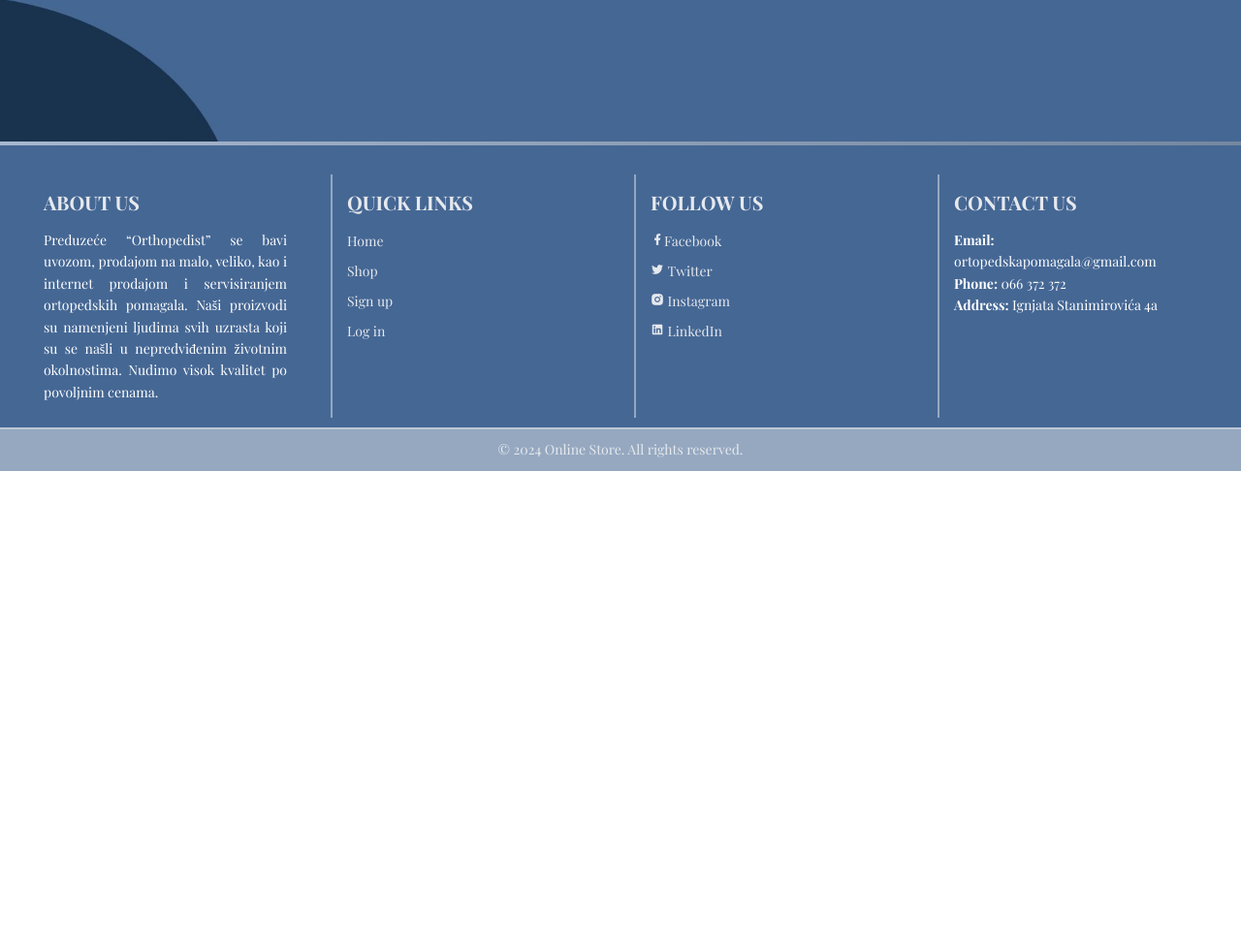
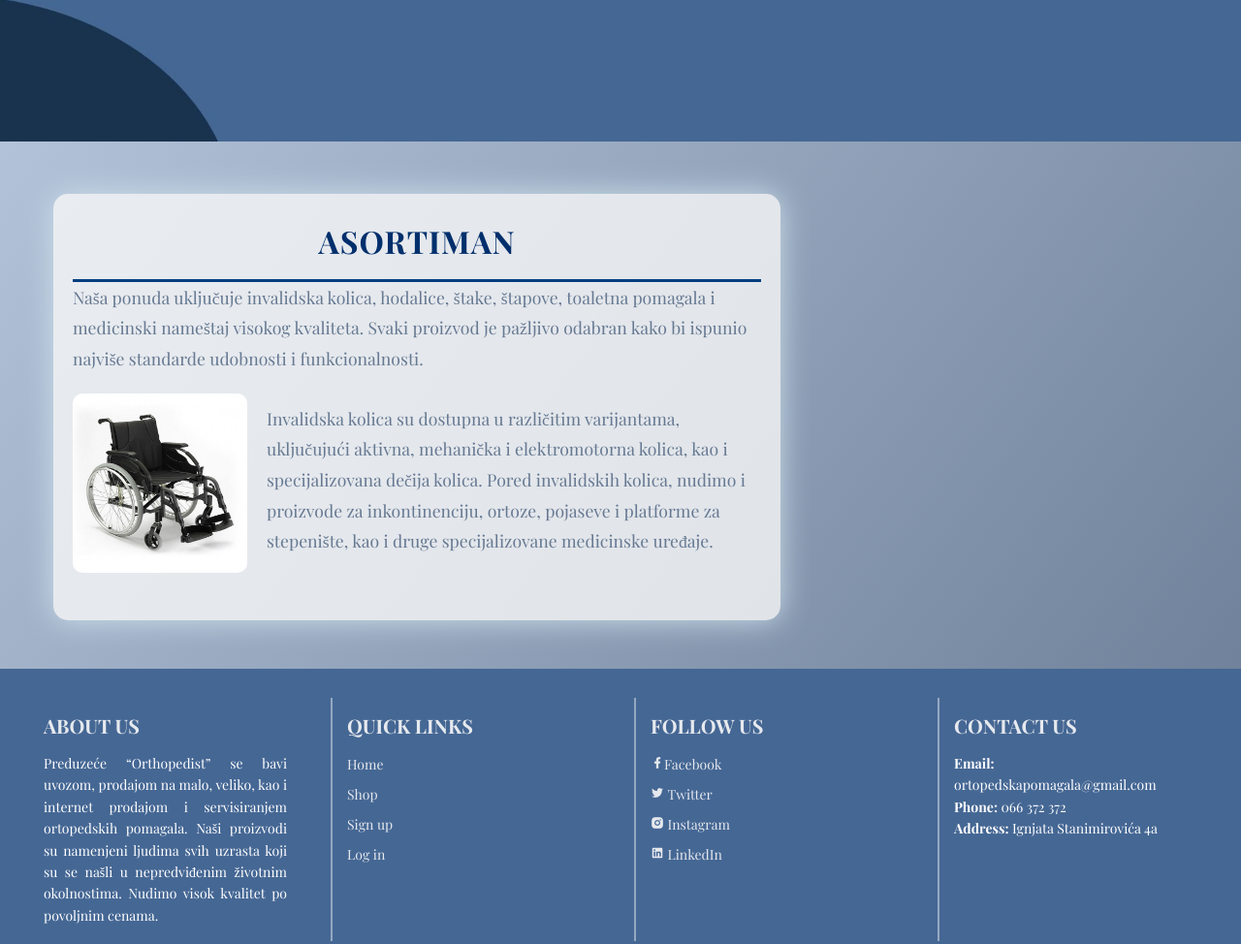
Before and after one commit to joksdemic/onlineshop, a plain HTML site: page index.html in a window 1280 px wide. Shown: the part 651-1625 px from the top of the page at 97% size. Before the commit the page ends 1137 px from the top, so only its background shows below. Drawn offline with nearby package versions, Linux system fonts and the light colour scheme; a web font is replaced by a local one.

Commit message:
Adding content to index.html

```diff
--- a/css/style.css
+++ b/css/style.css
@@ -19,3 +19,62 @@ body {
     height: 100%;
     object-fit: cover;
 }
+
+.tt {
+    display: flex;
+    justify-content: space-between;
+    gap: 20px;
+    margin: 50px 55px;
+    flex-wrap: wrap;
+}
+
+.assortment {
+    max-width: 750px;
+    height: 440px;
+    padding: 20px;
+    background-color: rgba(248, 248, 248, 0.8);
+    border-radius: 15px;
+    box-shadow: 0 15px 40px rgba(0, 0, 0, 0.2);
+    line-height: 1.8;
+    font-family: 'Montserrat', sans-serif;
+    box-shadow: 0 0 30px #cee0eb;
+    cursor: default;
+}
+
+.assortment h2 {
+    font-size: 2rem;
+    color: #002f6c;
+    text-align: center;
+    font-weight: 700;
+    text-transform: uppercase;
+    letter-spacing: 1px;
+    border-bottom: 3px solid #003f7f;
+    padding-bottom: 10px;
+}
+
+.assortment p {
+    font-size: 1.1rem;
+    color: #667992;
+    margin-bottom: 20px;
+    text-align: left;
+}
+
+.assort {
+    display: flex;
+}
+
+.assortment-img img{
+    width: 25%;
+    display: block;
+    height: 185px;
+    width: 180px;
+    border-radius: 10px;
+    margin-right: 20px;
+}
+
+.assortment-right p{
+    font-size: 1.1rem;
+    color: #667992;
+    width: 100%;
+    margin-top: 10px;
+}
--- a/index.html
+++ b/index.html
@@ -74,6 +74,22 @@
         </div>
     </div>
 
+
+    <div class="tt">
+        <div class="assortment">
+            <h2>Asortiman</h2>
+            <p>Naša ponuda uključuje invalidska kolica, hodalice, štake, štapove, toaletna pomagala i medicinski nameštaj visokog kvaliteta. Svaki proizvod je pažljivo odabran kako bi ispunio najviše standarde udobnosti i funkcionalnosti.</p>
+
+            <div class="assort">
+                <div class="assortment-img" id="assortment-img"><img src="image/10.jpg" alt="Invalidska kolica" class="assortment-img"></div>
+                <div class="assortment-right"><p>Invalidska kolica su dostupna u različitim varijantama, uključujući aktivna, mehanička i elektromotorna kolica, kao i specijalizovana dečija kolica. Pored invalidskih kolica, nudimo i proizvode za inkontinenciju, ortoze, pojaseve i platforme za stepenište, kao i druge specijalizovane medicinske uređaje.</p></div>
+            </div>
+
+        </div>
+    </div>
+
+
+
       <footer class="footer">
         <div class="footer-container">
             <div class="footer-section about">
```
Also changed, not shown: image/10.jpg (added).
